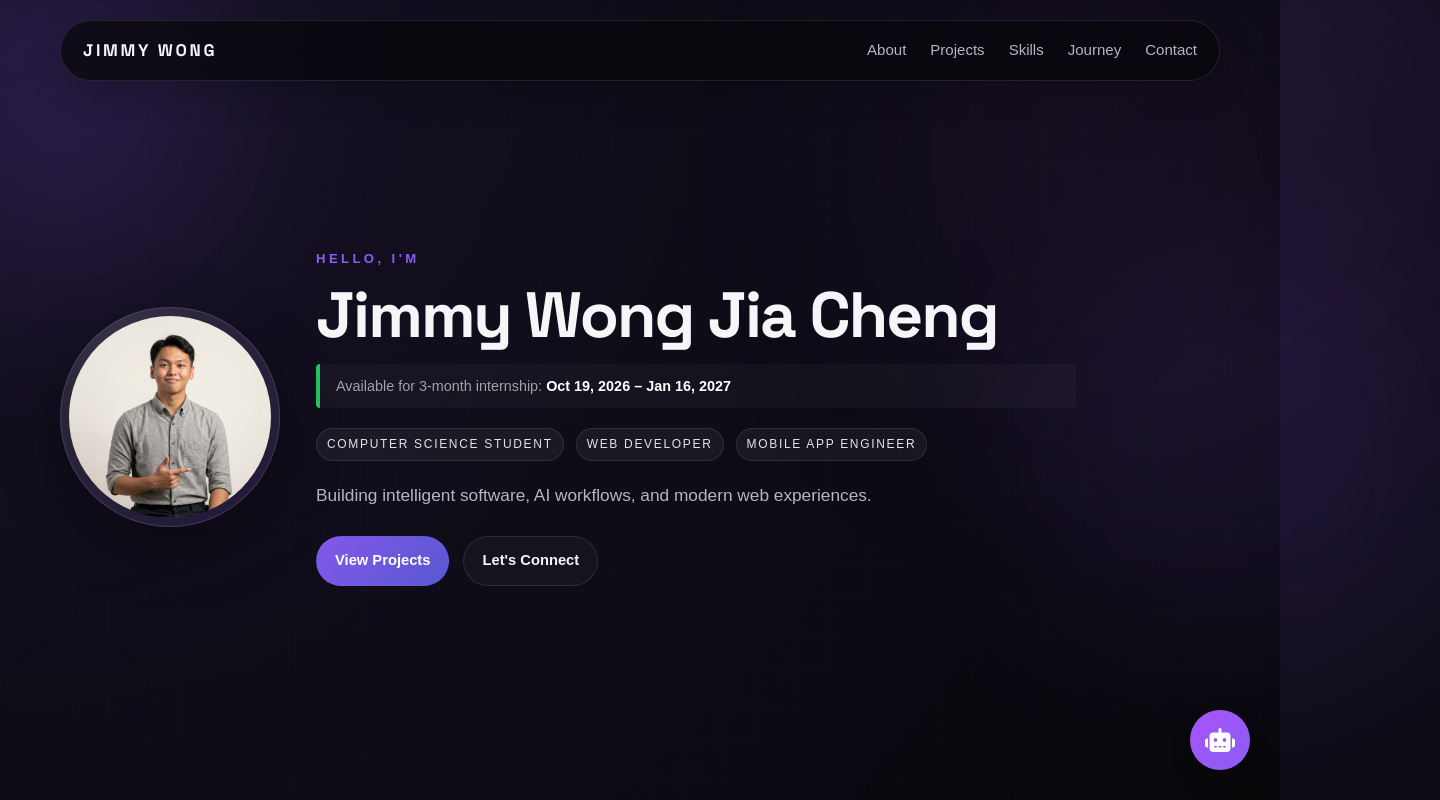
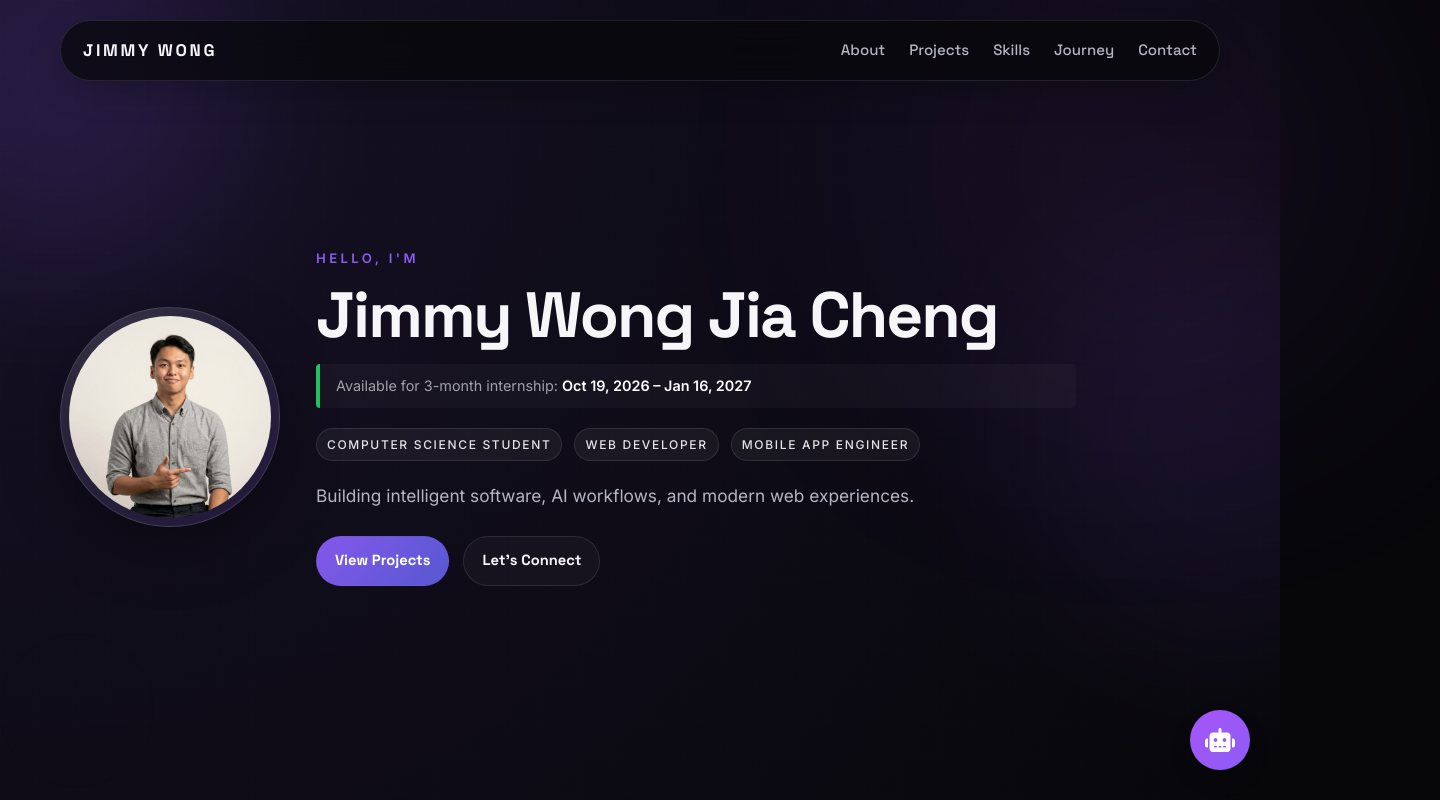
Before and after one commit to ChickenGor/jimmy_wong, a website: page index.html in a window 1280 px wide. Shown: the top 800 px of the page, 1440 px wide, since content can reach past the window. Drawn offline with nearby package versions, Linux system fonts and the light colour scheme; no server answers.

Commit message:
Update style.css

```diff
--- a/style.css
+++ b/style.css
@@ -3,7 +3,7 @@
     margin: 0;
     padding: 0;
     box-sizing: border-box;
-    font-family: 'Poppins', sans-serif;
+    font-family: 'Inter', sans-serif;
 }
 
 :root {
@@ -60,12 +60,19 @@ body.dark-mode {
     }
 }
 
+html, body {
+    margin: 0;
+    padding: 0;
+    width: 100%;
+    max-width: 100%;
+    overflow-x: hidden; /* Prevent horizontal scrolling safely on all devices */
+}
+
 body {
     background-color: var(--bg-color);
     color: var(--text-main);
     transition: background-color 0.4s ease, color 0.4s ease;
     line-height: 1.6;
-    overflow-x: hidden;
 }
 
 .top-nav {
@@ -89,6 +96,15 @@ body {
 .top-nav a:hover {
     opacity: 1;
     color: var(--primary-accent);
+}
+
+.site-nav a{
+    font-family: 'Space Grotesk', sans-serif;
+
+}
+
+.hero-actions a{
+    font-family: 'Space Grotesk', sans-serif;
 }
 
 #theme-toggle {
```
